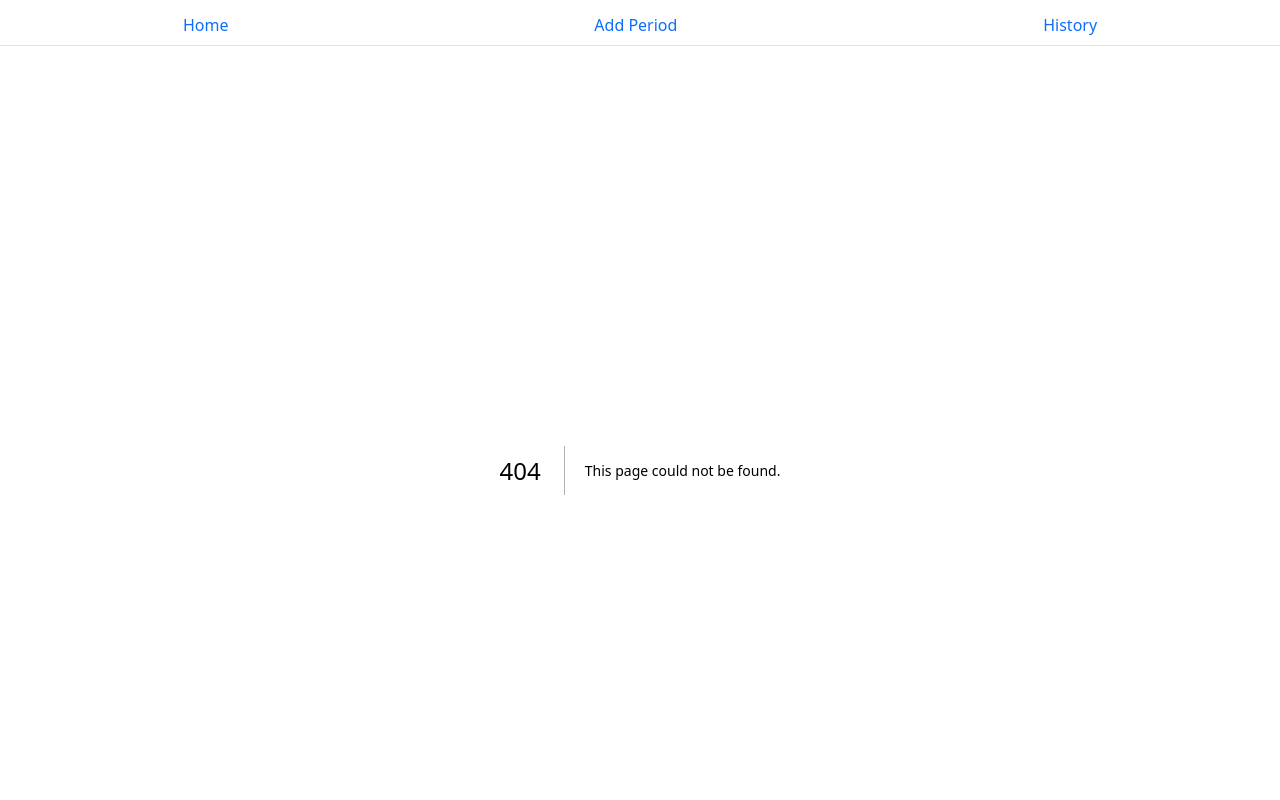
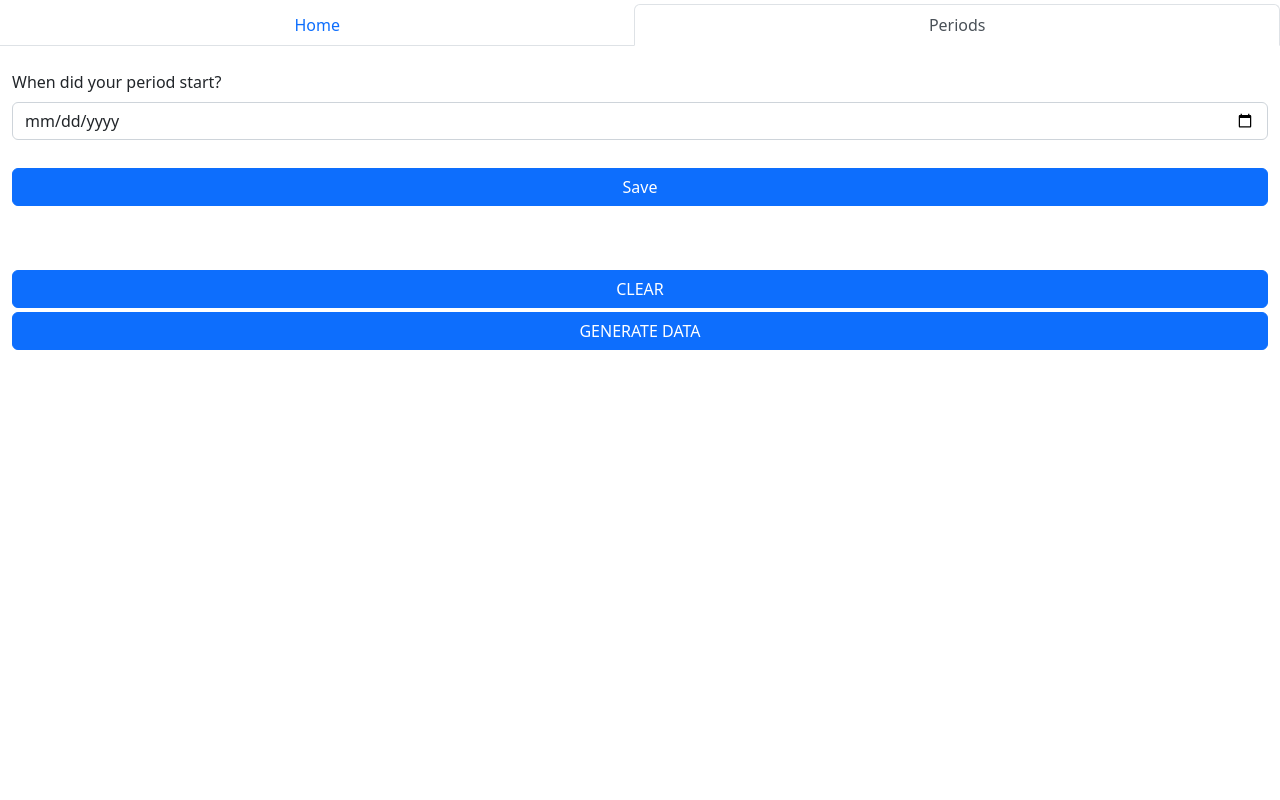
Before and after one commit to osuvaldo90/fried-eggs, a Next.js app: page /periods in a window 1280 px wide. Before the commit this address had no page. Shown: the top 800 px of the page. Built offline with nearby package versions, Linux system fonts and the light colour scheme.

Commit message:
Combine add period form and history list

```diff
--- a/lib/components/RecordPeriodForm.tsx
+++ b/lib/components/AddPeriodForm.tsx
@@ -4,17 +4,17 @@ import { Button } from 'react-bootstrap'
 
 import { makeInput } from './Input'
 
-export type RecordPeriodFormValues = {
+export type AddPeriodFormValues = {
   periodDate: string
 }
 
-const Input = makeInput<RecordPeriodFormValues>()
+const Input = makeInput<AddPeriodFormValues>()
 
-export const RecordPeriodForm = () => {
+export const AddPeriodForm = () => {
   const formik = useFormikContext()
   return (
     <Form noValidate>
-      <Input className="mb-4" name="periodDate" type="date" label="When did your period start?" />
+      <Input className="mb-1" name="periodDate" type="date" label="When did your period start?" />
       <div className="d-grid">
         <Button type="submit" disabled={formik.isSubmitting}>
           Save
--- a/lib/components/Input.tsx
+++ b/lib/components/Input.tsx
@@ -22,7 +22,7 @@ export const makeInput = <TValues extends Record<string, string>>() => {
       <Form.Group className={className}>
         <Form.Label>{label}</Form.Label>
         <Form.Control name={name} type={type} onChange={handleChange} value={values[name]} />
-        <Form.Text>{error}</Form.Text>
+        <Form.Text>{error ?? <>&nbsp;</>}</Form.Text>
       </Form.Group>
     )
   }
--- a/pages/_app.tsx
+++ b/pages/_app.tsx
@@ -53,13 +53,8 @@ export default function App({ Component, pageProps }: AppProps) {
                 </Nav.Link>
               </Nav.Item>
               <Nav.Item>
-                <Nav.Link as={Link} href="/add-period">
-                  Add Period
-                </Nav.Link>
-              </Nav.Item>
-              <Nav.Item>
-                <Nav.Link as={Link} href="/history">
-                  History
+                <Nav.Link as={Link} href="/periods">
+                  Periods
                 </Nav.Link>
               </Nav.Item>
             </Nav>
--- /dev/null
+++ b/pages/periods.tsx
@@ -0,0 +1,88 @@
+import { faTrash } from '@fortawesome/free-solid-svg-icons'
+import { FontAwesomeIcon } from '@fortawesome/react-fontawesome'
+import { format, parse } from 'date-fns'
+import { Formik, FormikHelpers } from 'formik'
+import _ from 'lodash'
+import { useState } from 'react'
+import { Button, Col, Fade, ListGroup, Row } from 'react-bootstrap'
+import * as yup from 'yup'
+
+import { AddPeriodForm, AddPeriodFormValues } from '../lib/components/AddPeriodForm'
+import { Period } from '../lib/types'
+import { AddPeriod, DeletePeriod } from '../lib/use-period-history'
+
+const validationSchema = yup.object({
+  periodDate: yup
+    .date()
+    .required('Enter a date')
+    .test((val, context) => {
+      if ((val?.getFullYear() ?? 10000) >= 10000) {
+        return context.createError({ message: 'Enter a valid date' })
+      }
+      return true
+    }),
+})
+
+const History = ({
+  periodHistory,
+  addPeriod,
+  deletePeriod,
+}: {
+  periodHistory: Period[]
+  addPeriod: AddPeriod
+  deletePeriod: DeletePeriod
+}) => {
+  const [showSavedToast, setShowSavedToast] = useState(false)
+
+  const handleSubmit = (
+    { periodDate }: AddPeriodFormValues,
+    { setSubmitting, resetForm }: FormikHelpers<AddPeriodFormValues>,
+  ) => {
+    addPeriod({ date: parse(periodDate, 'yyyy-MM-dd', new Date()) })
+    resetForm()
+    setSubmitting(false)
+    setShowSavedToast(true)
+    setTimeout(() => setShowSavedToast(false), 3000)
+  }
+
+  return (
+    <>
+      <Row>
+        <Col>
+          <Formik
+            initialValues={{
+              periodDate: '',
+            }}
+            onSubmit={handleSubmit}
+            validationSchema={validationSchema}
+          >
+            <AddPeriodForm />
+          </Formik>
+          <Fade in={showSavedToast}>
+            <div className="pe-2 text-success text-end">Saved</div>
+          </Fade>
+        </Col>
+      </Row>
+      <Row className="mt-3">
+        <Col>
+          <ListGroup>
+            {[...periodHistory].reverse().map(({ id, date }) => (
+              <ListGroup.Item key={id}>
+                {format(date, 'MMMM do, yyyy')}
+                <Button
+                  className="float-end"
+                  variant="outline-danger"
+                  onClick={() => deletePeriod(id)}
+                >
+                  <FontAwesomeIcon icon={faTrash} />
+                </Button>
+              </ListGroup.Item>
+            ))}
+          </ListGroup>
+        </Col>
+      </Row>
+    </>
+  )
+}
+
+export default History
```
Also changed, not shown: pages/add-period.tsx (deleted, +0 -58 lines), pages/history.tsx (deleted, +0 -39 lines).
